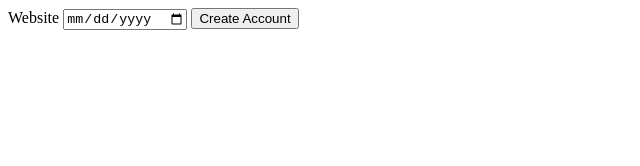
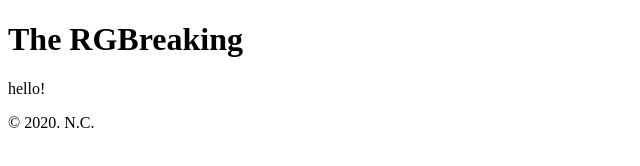
Before and after one commit to ryugibo/nomad-kokoa, a plain HTML site: page home.html in a window 1280 px wide. Shown: the whole page, without its empty margins (0-640 px from the left). Drawn offline with Linux system fonts and the light colour scheme.

Commit message:
:memo: #2.10 | Semantic HTML

```diff
--- a/home.html
+++ b/home.html
@@ -12,9 +12,13 @@
   </head>
   <body>
     <form>
-      <label for="website">Website</label>
-      <input id="website" required placeholder="Name" type="date" />
-      <input type="submit" value="Create Account" />
+      <header>
+        <h1>The RGBreaking</h1>
+      </header>
+      <main>
+        <p>hello!</p>
+      </main>
+      <footer>&copy; 2020. N.C.</footer>
     </form>
   </body>
 </html>
```
